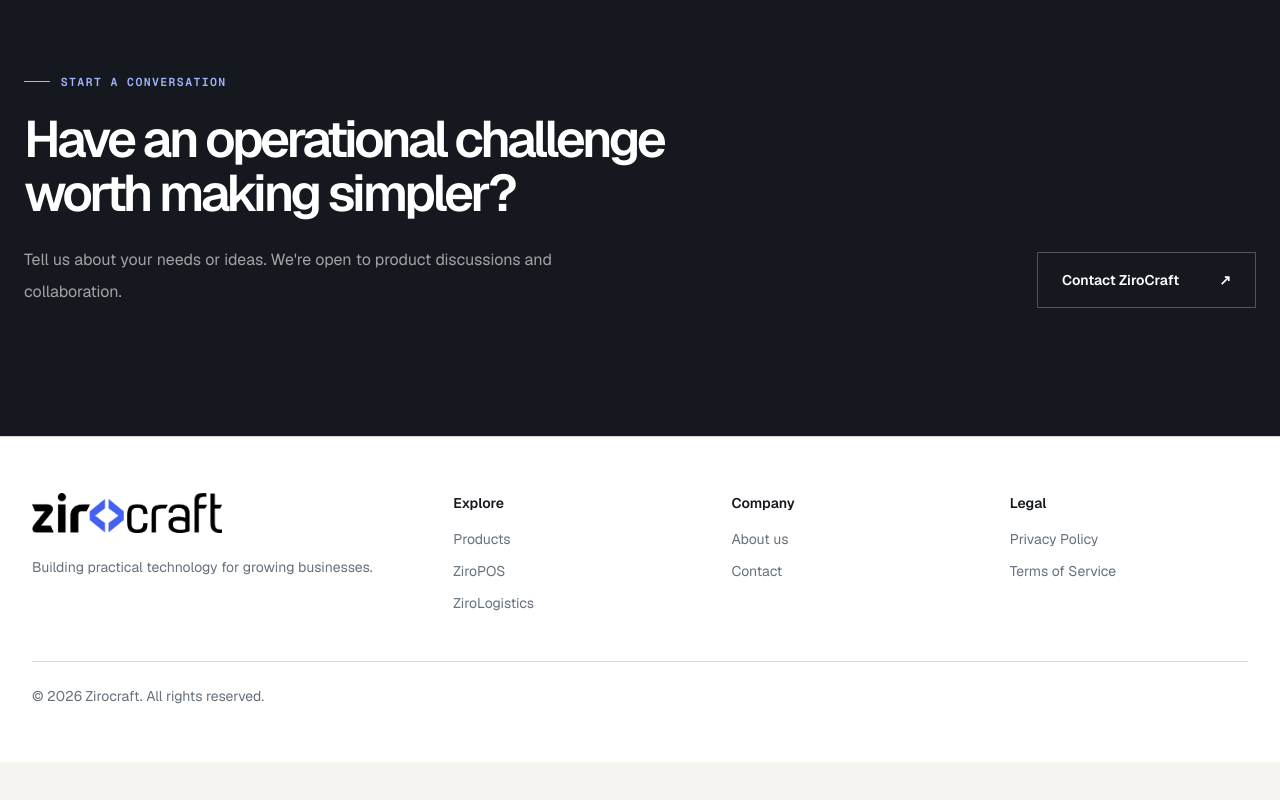
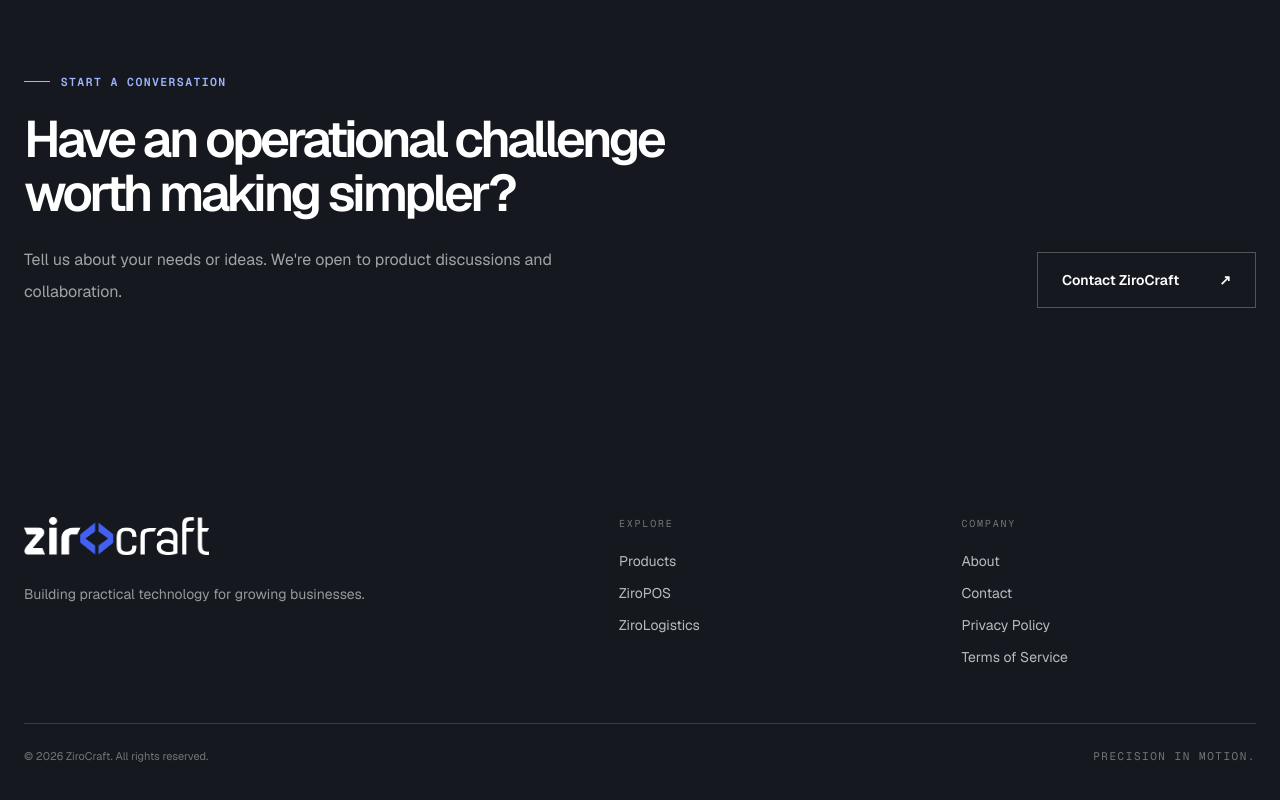
Before and after one commit to Youuzzi/Zirocraft-Official-Website, a Next.js app: page /en in a window 1280 px wide. Shown: the part 3265-4065 px from the top of the page. Before the commit the page ends 4027 px from the top, so only its background shows below. Built offline with nearby package versions, Linux system fonts and the light colour scheme.

Commit message:
style: rebuild ZiroCraft site navigation and footer

```diff
--- a/src/components/layout/footer.tsx
+++ b/src/components/layout/footer.tsx
@@ -8,47 +8,39 @@ type Props = {
 };
 
 export default function Footer({ locale, dictionary }: Props) {
+  const id = locale === "id";
   const t = dictionary.footer;
-
   return (
-    <footer className="mt-auto border-t border-border bg-surface">
-      <div className="mx-auto max-w-7xl px-5 py-14 sm:px-6 lg:px-8">
-        <div className="grid gap-10 sm:grid-cols-2 lg:grid-cols-[1.6fr_1fr_1fr_1fr]">
+    <footer className="bg-[#15191f] text-white">
+      <div className="site-container py-16 sm:py-20">
+        <div className="grid gap-12 border-b border-white/15 pb-14 md:grid-cols-[1.3fr_.7fr_.7fr]">
           <div>
-            <Link href={`/${locale}`} className="relative block h-10 w-[190px]" aria-label="Zirocraft homepage">
-              <Image src="/MyLogo/Black%20Text.png" alt="Zirocraft" fill sizes="190px" className="object-contain object-left" />
+            <Link href={`/${locale}`} className="relative block h-10 w-[185px]" aria-label="ZiroCraft homepage">
+              <Image src="/MyLogo/White%20Text.png" alt="ZiroCraft" fill sizes="185px" className="object-contain object-left" />
             </Link>
-            <p className="mt-5 max-w-sm text-sm leading-7 text-muted">{t.tagline}</p>
+            <p className="mt-6 max-w-sm text-sm leading-7 text-white/55">{t.tagline}</p>
           </div>
-
           <div>
-            <h2 className="text-sm font-semibold text-foreground">{t.explore}</h2>
-            <ul className="mt-4 space-y-3 text-sm text-muted">
-              <li><Link href={`/${locale}/products`} className="transition-colors hover:text-accent">{dictionary.navigation.products}</Link></li>
-              <li><Link href={`/${locale}/products/ziropos`} className="transition-colors hover:text-accent">ZiroPOS</Link></li>
-              <li><Link href={`/${locale}/products/zirologistics`} className="transition-colors hover:text-accent">ZiroLogistics</Link></li>
+            <p className="font-mono text-[10px] uppercase tracking-[.18em] text-white/40">{id ? "Jelajahi" : "Explore"}</p>
+            <ul className="mt-5 space-y-3 text-sm text-white/70">
+              <li><Link className="transition-colors hover:text-white" href={`/${locale}/products`}>{dictionary.navigation.products}</Link></li>
+              <li><Link className="transition-colors hover:text-white" href={`/${locale}/products/ziropos`}>ZiroPOS</Link></li>
+              <li><Link className="transition-colors hover:text-white" href={`/${locale}/products/zirologistics`}>ZiroLogistics</Link></li>
             </ul>
           </div>
-
           <div>
-            <h2 className="text-sm font-semibold text-foreground">{t.company}</h2>
-            <ul className="mt-4 space-y-3 text-sm text-muted">
-              <li><Link href={`/${locale}/about`} className="transition-colors hover:text-accent">{t.about}</Link></li>
-              <li><Link href={`/${locale}/contact`} className="transition-colors hover:text-accent">{t.contact}</Link></li>
-            </ul>
-          </div>
-
-          <div>
-            <h2 className="text-sm font-semibold text-foreground">{t.legal}</h2>
-            <ul className="mt-4 space-y-3 text-sm text-muted">
-              <li><Link href={`/${locale}/privacy-policy`} className="transition-colors hover:text-accent">{t.privacy}</Link></li>
-              <li><Link href={`/${locale}/terms`} className="transition-colors hover:text-accent">{t.terms}</Link></li>
+            <p className="font-mono text-[10px] uppercase tracking-[.18em] text-white/40">{id ? "Perusahaan" : "Company"}</p>
+            <ul className="mt-5 space-y-3 text-sm text-white/70">
+              <li><Link className="transition-colors hover:text-white" href={`/${locale}/about`}>{dictionary.navigation.about}</Link></li>
+              <li><Link className="transition-colors hover:text-white" href={`/${locale}/contact`}>{dictionary.navigation.contact}</Link></li>
+              <li><Link className="transition-colors hover:text-white" href={`/${locale}/privacy-policy`}>{t.privacy}</Link></li>
+              <li><Link className="transition-colors hover:text-white" href={`/${locale}/terms`}>{t.terms}</Link></li>
             </ul>
           </div>
         </div>
-
-        <div className="mt-12 border-t border-border pt-6">
-          <p className="text-sm text-muted">© {new Date().getFullYear()} Zirocraft. {t.rights}</p>
+        <div className="flex flex-col justify-between gap-3 pt-6 text-[11px] text-white/40 sm:flex-row sm:items-center">
+          <p>© {new Date().getFullYear()} ZiroCraft. {t.rights}</p>
+          <p className="font-mono uppercase tracking-[.14em]">Precision in motion.</p>
         </div>
       </div>
     </footer>
```
